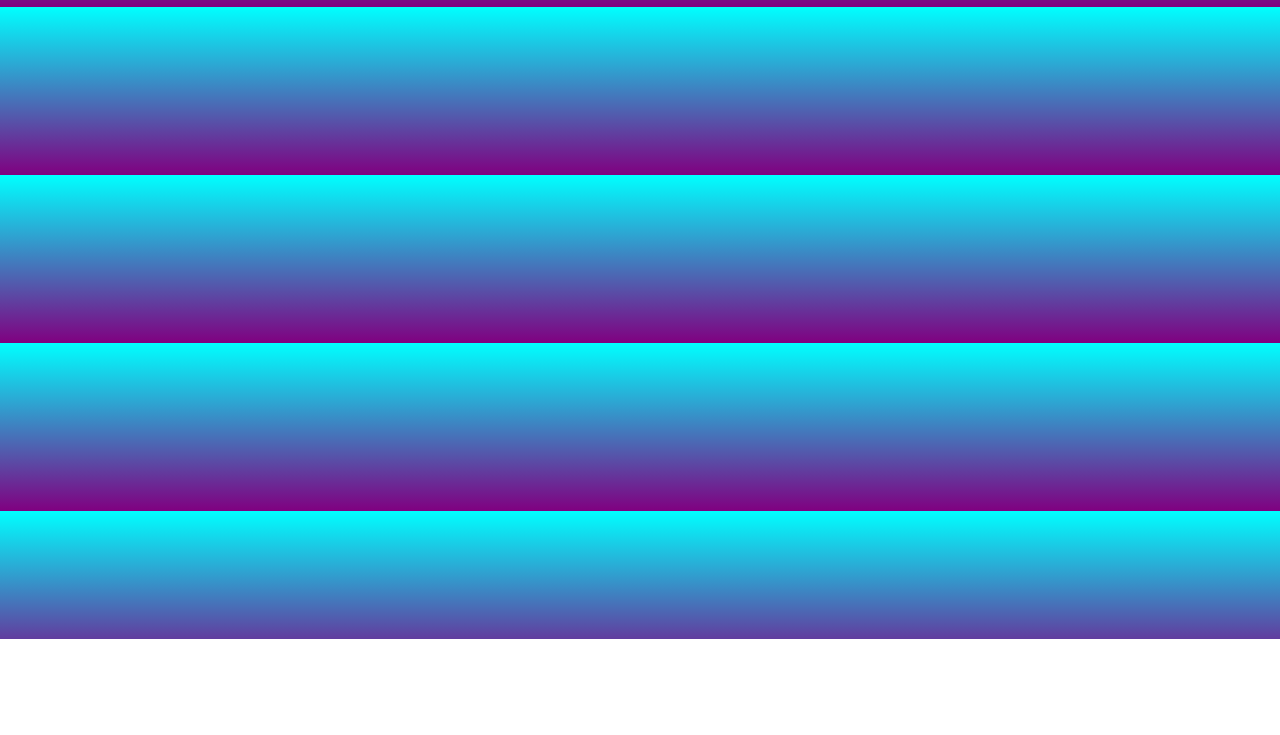
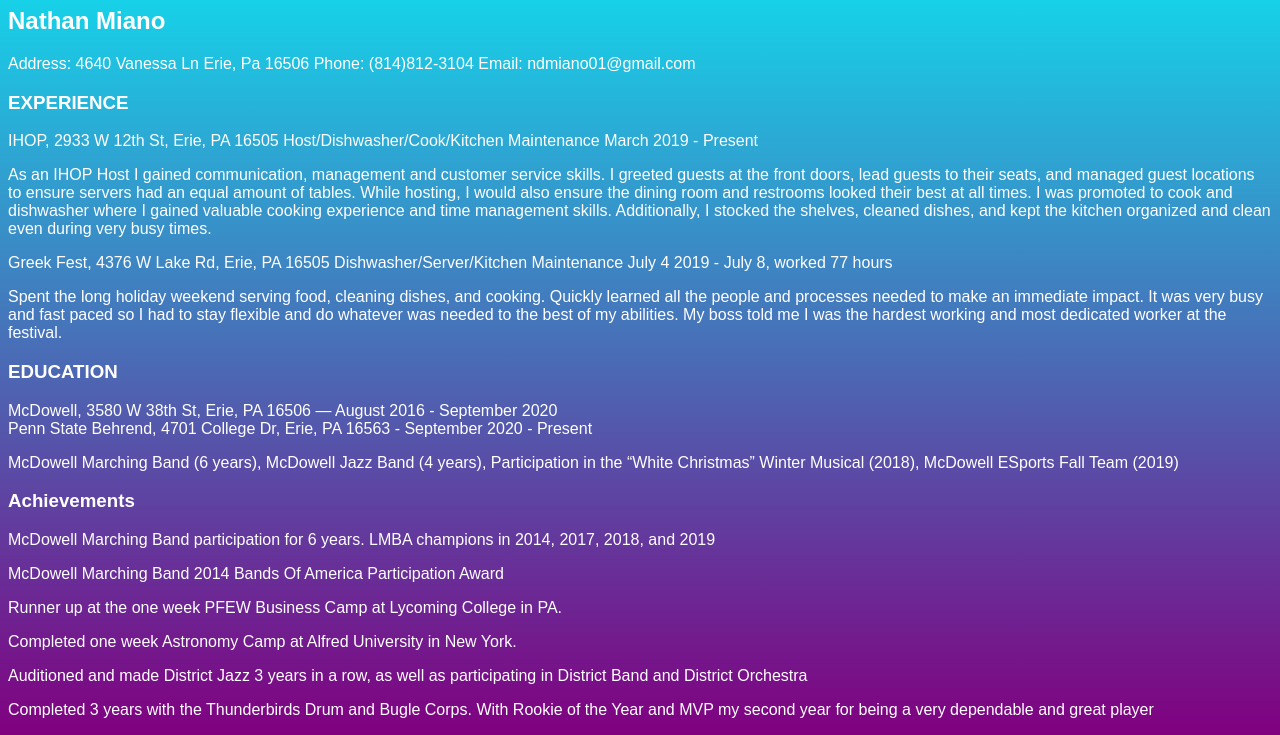
Before and after one commit to nmiano/Web-PogPortfolio, a plain HTML site: page docs/resume.html in a window 1280 px wide. Shown: the part 161-896 px from the top of the page. Before the commit the page ends 800 px from the top, so only its background shows below. Drawn offline with Linux system fonts and the light colour scheme.

Commit message:
added resume

```diff
--- a/docs/resume.html
+++ b/docs/resume.html
@@ -14,5 +14,76 @@
             <li><a href="essays.html">DIGIT 100 Essays</a></li>
         </ul>
     <h1>My Resume</h1>
+        <h2>Nathan Miano</h2>
+        <p>Address: 4640 Vanessa Ln
+        Erie, Pa 16506
+        Phone: (814)812-3104
+        Email: ndmiano01@gmail.com</p>
+
+        <h3>EXPERIENCE</h3>
+
+        <header>IHOP, 2933 W 12th St, Erie, PA 16505 Host/Dishwasher/Cook/Kitchen Maintenance
+        March 2019 - Present</header>
+
+        <p>As an IHOP Host I gained communication, management and customer
+        service skills. I greeted guests at the front doors, lead guests to their seats,
+        and managed guest locations to ensure servers had an equal amount of
+        tables. While hosting, I would also ensure the dining room and restrooms
+        looked their best at all times. I was promoted to cook and dishwasher
+        where I gained valuable cooking experience and time management skills.
+        Additionally, I stocked the shelves, cleaned dishes, and kept the kitchen
+        organized and clean even during very busy times.</p>
+
+        <header>Greek Fest, 4376 W Lake Rd, Erie, PA 16505 Dishwasher/Server/Kitchen Maintenance
+        July 4 2019 - July 8, worked 77 hours</header>
+
+        <p>Spent the long holiday weekend serving food, cleaning dishes, and cooking.
+        Quickly learned all the people and processes needed to make an immediate
+        impact. It was very busy and fast paced so I had to stay flexible and do
+        whatever was needed to the best of my abilities. My boss told me I was the
+        hardest working and most dedicated worker at the festival.</p>
+
+        <h3>EDUCATION</h3>
+
+        <header>McDowell, 3580 W 38th St, Erie, PA 16506 —
+        August 2016 - September 2020</header>
+        <header>Penn State Behrend, 4701 College Dr, Erie, PA 16563 - September 2020 - Present</header>
+
+       <p>McDowell Marching Band (6 years), McDowell Jazz Band (4 years),
+        Participation in the “White Christmas” Winter Musical (2018), McDowell
+        ESports Fall Team (2019)
+        </p>
+
+        <h3>Achievements</h3>
+
+        <p>McDowell Marching Band
+        participation for 6 years.
+        LMBA champions in 2014,
+        2017, 2018, and 2019</p>
+
+        <p>McDowell Marching Band
+        2014 Bands Of America
+        Participation Award</p>
+
+        <p>Runner up at the one week
+        PFEW Business Camp at
+        Lycoming College in PA.</p>
+
+        <p>Completed one week
+        Astronomy Camp at Alfred
+        University in New York.</p>
+
+        <p>Auditioned and made
+        District Jazz 3 years in a
+        row, as well as participating
+        in District Band and District
+        Orchestra</p>
+
+        <p>Completed 3 years with the
+        Thunderbirds Drum and
+        Bugle Corps. With Rookie of
+        the Year and MVP my
+        second year for being a very
+        dependable and great player</p>
     </body>
 </html>
```
Also changed, not shown: docs/videos.html (+1 -1 lines).
